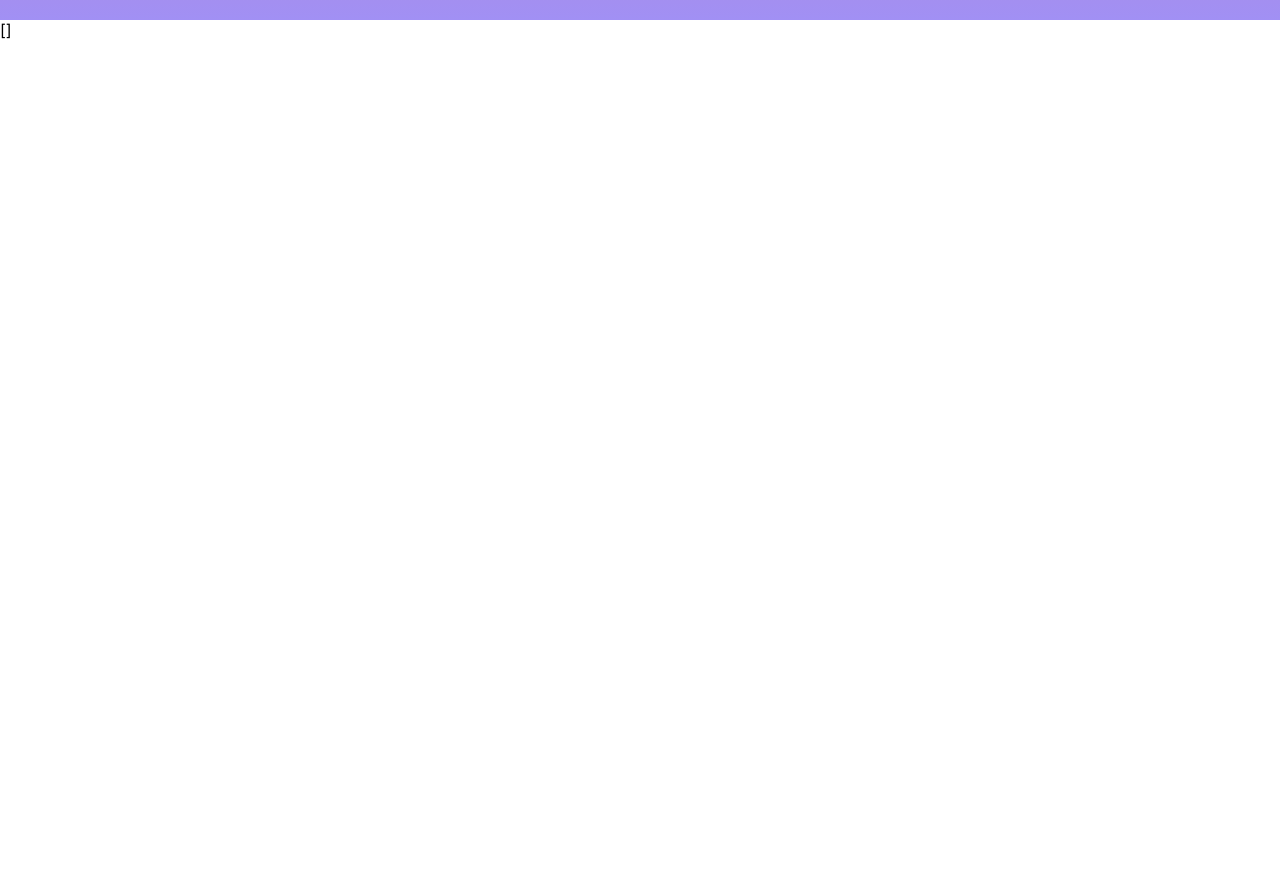
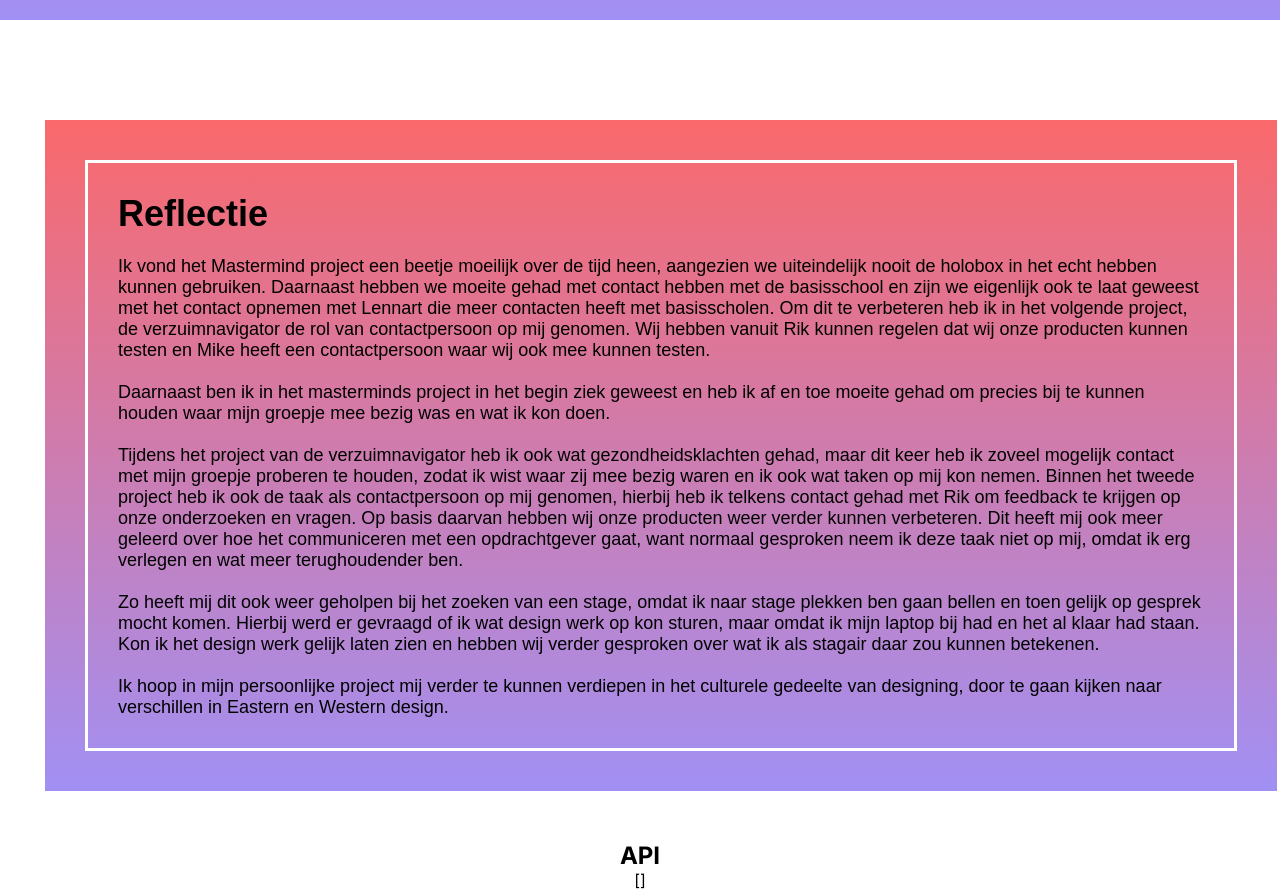
Before and after one commit to novaatje03/portfolio-s6, a Next.js app: page / in a window 1280 px wide. Shown: the part 2760-3650 px from the top of the page. Before the commit the page ends 2800 px from the top, so only its background shows below. Built offline with nearby package versions, Linux system fonts and the light colour scheme; no server answers.

Commit message:
update tekst van de project en reflectie pagina's

```diff
--- a/src/app/globals.css
+++ b/src/app/globals.css
@@ -172,6 +172,35 @@ img#PersoonlijkProjectFoto
   object-fit:cover;
 }
 
+#ApiStyle
+{
+  margin-top: 50px;
+  display: flex;
+  flex-wrap: wrap;
+  justify-content: center;
+  align-content: center;
+  flex-direction: column;
+  align-items: center;
+}
+
+h1 #LeeruitkomstenKopje
+{
+  font-size: 18px;
+}
+
+div #Reflectie
+{
+  display: flex;
+  font-family: sans-serif;
+  font-size: 18px;
+  flex-wrap: wrap;
+  width: 90%;
+  background: linear-gradient(#FA696B, #A190F4);
+  padding: 40px;
+  margin-left: 45px;
+  margin-top: 100px;
+}
+
 @media screen and (max-width: 400px)
 {
 
--- a/src/app/page.tsx
+++ b/src/app/page.tsx
@@ -1,5 +1,6 @@
 "use client"
 import AboutMe from "@/app/aboutme/page";
+import Reflectie from "@/app/reflectie/page";
 import styles from "./page.module.css";
 import NavBar from "@/components/navbar";
 import Foto from "@/app/foto/page";
@@ -10,7 +11,7 @@ export default function Home() {
 
   const [data, setData] = useState([]);
 
-  const apiUrl = 'https://www.boredapi.com/api/activity';
+  const apiUrl = 'https://official-joke-api.appspot.com/random_joke';
 
 
   useEffect(() => {
@@ -48,9 +49,10 @@ export default function Home() {
     <AboutMe />
     </div>
     <Projecten />
-
+    <Reflectie />
     <div>
-     <div className="flex-grow flex items-center justify-center">
+     <div id="ApiStyle">
+      <h2>API</h2>
         { JSON.stringify(data, null, 2) }
       </div>
       </div>
--- a/src/app/personalproject/page.tsx
+++ b/src/app/personalproject/page.tsx
@@ -4,12 +4,13 @@ export default function PersonalProject() {
 
     return (
     <>
+    <div className="ProjectenPagina">
     <NavBar />
-
-    <h2>Personal Project</h2>
+    <h1>Personal Project</h1>
     <p>
         ik heb gewerkt aan de firegioej
     </p>
+    </div>
     </>
 )
 }
--- a/src/app/projecten/page.tsx
+++ b/src/app/projecten/page.tsx
@@ -22,7 +22,7 @@ export default function Projecten() {
         <div id="Project2">
           <div id="Kopje"><h1>Persoonlijk Project</h1></div>
           <div id="PersoonlijkProject">
-            <a href="/persoonlijkproject"><img id="PersoonlijkProjectFoto" src="/persoonlijkprojectfoto.jpg"/></a>
+            <a href="/personalproject"><img id="PersoonlijkProjectFoto" src="/persoonlijkprojectfoto.jpg"/></a>
           </div>
         </div>
       </div>
--- /dev/null
+++ b/src/app/reflectie/page.tsx
@@ -0,0 +1,34 @@
+
+export default function Reflectie() {
+
+    return (
+    <>
+        <div id="Reflectie">
+        <div id="Border">
+    <h1>Reflectie</h1>
+    <br></br>
+    <p>Ik vond het Mastermind project een beetje moeilijk over de tijd heen, aangezien we uiteindelijk nooit de holobox in het echt hebben kunnen gebruiken.
+        Daarnaast hebben we moeite gehad met contact hebben met de basisschool en zijn we eigenlijk ook te laat geweest met het contact opnemen met Lennart
+        die meer contacten heeft met basisscholen. Om dit te verbeteren heb ik in het volgende project, de verzuimnavigator de rol van contactpersoon op mij
+        genomen. Wij hebben vanuit Rik kunnen regelen dat wij onze producten kunnen testen en Mike heeft een contactpersoon waar wij ook mee kunnen testen.
+        <br></br><br></br>
+        Daarnaast ben ik in het masterminds project in het begin ziek geweest en heb ik af en toe moeite gehad om precies bij te kunnen houden waar mijn groepje
+        mee bezig was en wat ik kon doen.
+        <br></br><br></br>
+        Tijdens het project van de verzuimnavigator heb ik ook wat gezondheidsklachten gehad, maar dit keer heb ik zoveel mogelijk contact met mijn groepje proberen
+        te houden, zodat ik wist waar zij mee bezig waren en ik ook wat taken op mij kon nemen. Binnen het tweede project heb ik ook de taak als contactpersoon op
+        mij genomen, hierbij heb ik telkens contact gehad met Rik om feedback te krijgen op onze onderzoeken en vragen. Op basis daarvan hebben wij onze producten
+        weer verder kunnen verbeteren. Dit heeft mij ook meer geleerd over hoe het communiceren met een opdrachtgever gaat, want normaal gesproken neem ik deze
+        taak niet op mij, omdat ik erg verlegen en wat meer terughoudender ben.
+        <br></br><br></br>
+        Zo heeft mij dit ook weer geholpen bij het zoeken van een stage, omdat ik naar stage plekken ben gaan bellen en toen gelijk op gesprek mocht komen.
+        Hierbij werd er gevraagd of ik wat design werk op kon sturen, maar omdat ik mijn laptop bij had en het al klaar had staan. Kon ik het design werk
+        gelijk laten zien en hebben wij verder gesproken over wat ik als stagair daar zou kunnen betekenen.
+        <br></br><br></br>
+        Ik hoop in mijn persoonlijke project mij verder te kunnen verdiepen in het culturele gedeelte van designing, door te gaan kijken naar verschillen
+        in Eastern en Western design. </p>
+    </div>
+    </div>
+    </>
+    )
+}
```
Also changed, not shown: src/app/leeruitkomsten/page.tsx (+21 -1 lines), src/app/mastermindproject/page.tsx (+17 -14 lines), src/app/verzuimnavigatorproject/page.tsx (+38 -18 lines).
